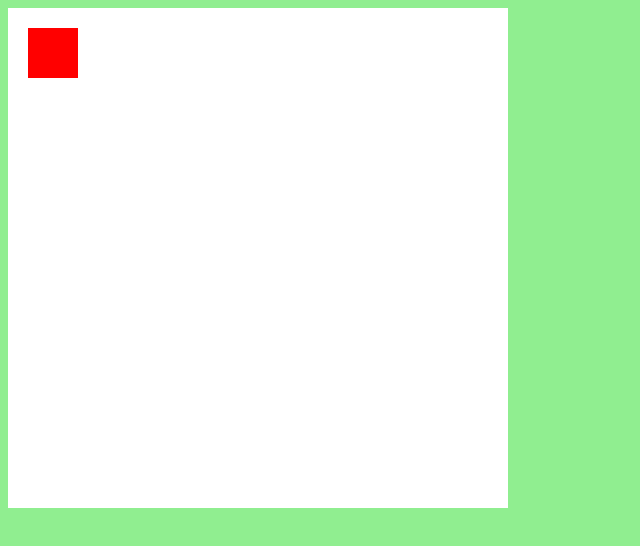
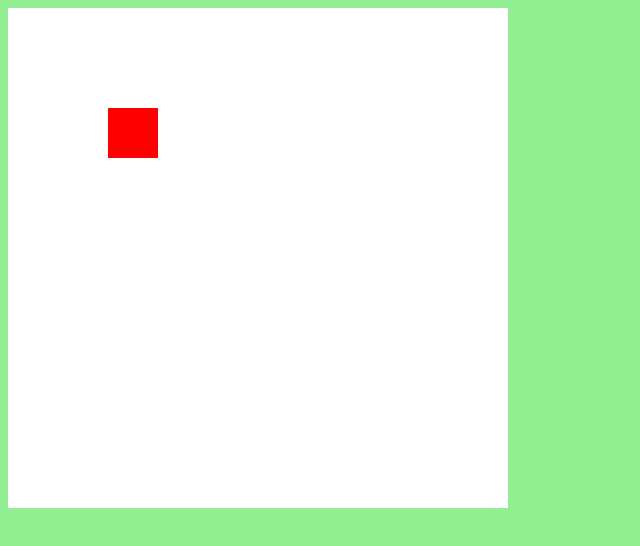
Before and after one commit to zalexou/re-pel, a website: page index.html in a window 1280 px wide. Shown: the whole page, without its empty margins (0-640 px from the left). Drawn offline with nearby package versions, Linux system fonts and the light colour scheme.

Commit message:
setposition

```diff
--- a/engine/commands/createObject.js
+++ b/engine/commands/createObject.js
@@ -2,10 +2,11 @@
  * Created by alex on 23/04/2017.
  */
 class CreateObjectCmd extends Command {
-    constructor(objectClass, options) {
+    constructor(objectClass, options, callback) {
         super();
         this.objectClass = objectClass;
         this.options = options;
+        this.callback = callback;
     }
 
     execute(controller) {
@@ -19,6 +20,7 @@ class CreateObjectCmd extends Command {
                 break;
         }
         controller.addObject(newObj);
+        this.callback && this.callback(newObj);
         return null;
     }
 }
--- /dev/null
+++ b/engine/commands/setPositionCmd.js
@@ -0,0 +1,16 @@
+/**
+ * Created by alex on 23/04/2017.
+ */
+class SetPositionCmd extends Command {
+    constructor(object, position, callback) {
+        super();
+        this.object = object;
+        this.position = position;
+        this.callback = callback;
+    }
+
+    execute() {
+        this.object.setPosition(this.position);
+        this.callback && this.callback(this.position);
+    }
+}
--- a/engine/controller.js
+++ b/engine/controller.js
@@ -5,6 +5,7 @@ class RepelController{
     constructor(engine) {
         this.engine = engine;
         this.commands = [];
+        this.commandBuffer = [];
         this.listenedKeycodes = {};
         this.listenEvents();
         this.next();
@@ -34,7 +35,7 @@ class RepelController{
         if (cmd instanceof KeystrokeCmd) {
             this.registerKeystrokeCmd(cmd);
         } else {
-            this.commands.push(cmd);
+            this.commandBuffer.push(cmd);
         }
     }
 
@@ -43,7 +44,8 @@ class RepelController{
         _.forEach(this.commands, (command) => {
             var executionResult = command.execute(this, timeOffset);
         });
-        this.commands = [];
+        this.commands = this.commandBuffer;
+        this.commandBuffer = [];
         setTimeout(() => this.next(Date.now() - stamp), 20);
     }
 }
--- a/engine/objects/object.js
+++ b/engine/objects/object.js
@@ -4,7 +4,11 @@
 class Object {
     constructor(config) {
         this.guid = window.SVC.guid.generate();
-        this.x = config.x || 0;
-        this.y = config.y || 0;
+        this.setPosition({x: 0, y:0});
+    }
+
+    setPosition(position) {
+        this.x = position.x;
+        this.y = position.y;
     }
 }
--- a/index.html
+++ b/index.html
@@ -14,6 +14,7 @@
     <script src="./engine/commands/command.js"></script>
     <script src="./engine/commands/createObject.js"></script>
     <script src="./engine/commands/keystroke.js"></script>
+    <script src="./engine/commands/setPositionCmd.js"></script>
     <script src="./engine/rendering/canvas.js"></script>
     <script src="./engine/services/keys.js"></script>
     <script src="./engine/objects/object.js"></script>
--- a/js/main.js
+++ b/js/main.js
@@ -9,15 +9,50 @@ const engine = new RepelEngine({
 engine.init();
 
 const controller = engine.getController();
+
+let redsquare = null;
+let squarePosition = {
+    x: 100,
+    y: 100
+};
+
+let moveRedSquare = () => {
+    controller.pushCommand(new SetPositionCmd(redsquare, squarePosition));
+};
+
+
 let addSquare = new CreateObjectCmd('Quadrilateral', {
     x: 20,
     y: 20,
     width: 50,
     height: 50
+}, (object) => {
+    redsquare = object;
+    moveRedSquare();
 });
 controller.pushCommand(addSquare);
 
 
+let onLeftArrowKeydown = new KeystrokeCmd('LEFT', () => {
+    squarePosition.x--;
+    moveRedSquare()
+});
+controller.pushCommand(onLeftArrowKeydown);
 
-let onLeftArrowKeydown = new KeystrokeCmd('LEFT', () => console.log('LEFT has been pressed'));
-controller.pushCommand(onLeftArrowKeydown);
+let onRightArrowKeydown = new KeystrokeCmd('RIGHT', () => {
+    squarePosition.x++;
+    moveRedSquare()
+});
+controller.pushCommand(onRightArrowKeydown);
+
+let onUpArrowKeydown = new KeystrokeCmd('UP', () => {
+    squarePosition.y--;
+    moveRedSquare()
+});
+controller.pushCommand(onUpArrowKeydown);
+
+let onDownArrowKeydown = new KeystrokeCmd('DOWN', () => {
+    squarePosition.y++;
+    moveRedSquare()
+});
+controller.pushCommand(onDownArrowKeydown);
```
